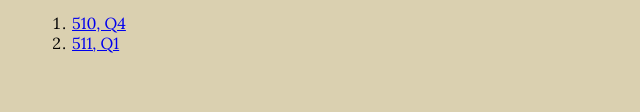
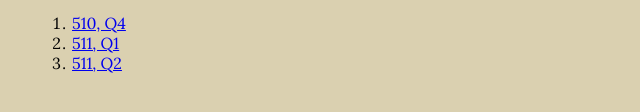
Before and after one commit to elecarno/harbour, a plain HTML site: page history/index.html in a window 1280 px wide. Shown: the part 198-310 px from the top of the page, 96-736 px from the left. Drawn offline with nearby package versions, Linux system fonts and the light colour scheme; a web font is replaced by a local one.

Commit message:
511-q2 history map

```diff
--- a/history/index.html
+++ b/history/index.html
@@ -22,6 +22,7 @@
         <ol>
             <li><a href="../assets/history/emg4_510-q4.png">510, Q4</a></li>
             <li><a href="../assets/history/emg4_511-q1.png">511, Q1</a></li>
+            <li><a href="../assets/history/emg4_511-q2.png">511, Q2</a></li>
         </ol>
     </div>
 </body>
```
